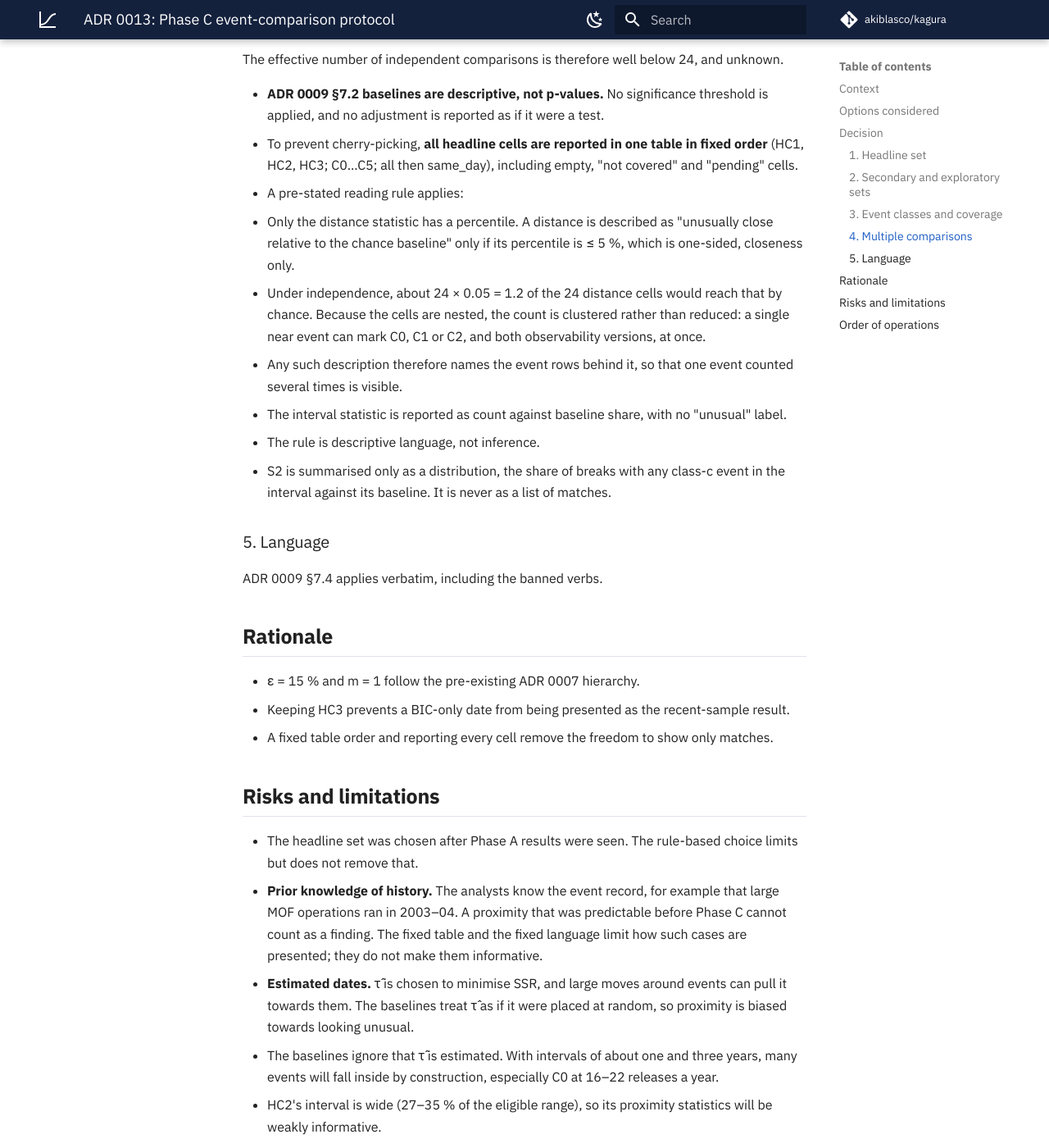
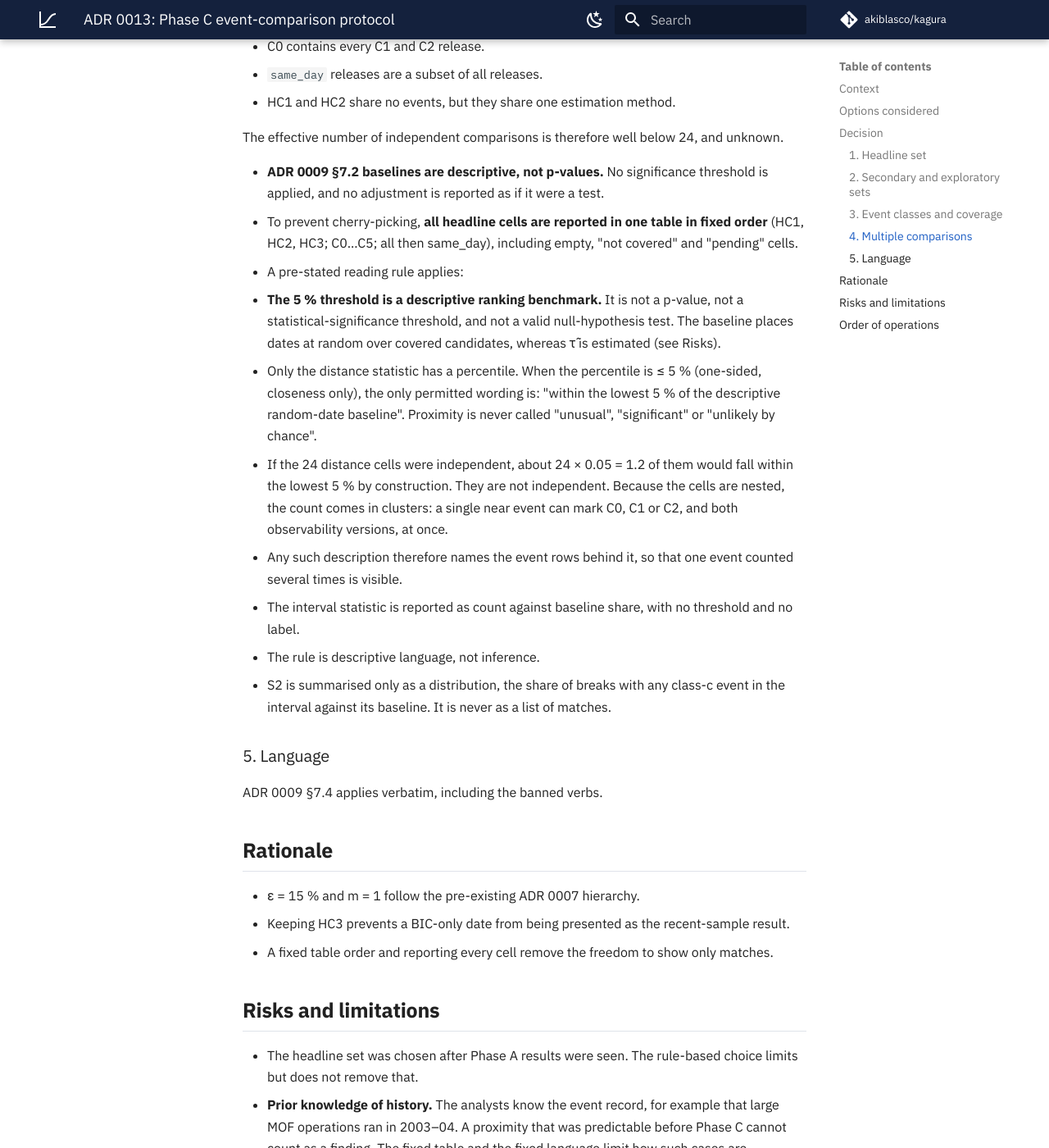
Before and after one commit to akiblasco/kagura, an MkDocs documentation site: the page built from docs/decisions/0013-phase-c-event-comparison-protocol.md, in a window 1280 px wide and 1400 px high, scrolled down 3003 px. Shown: the whole window at 82% size. Built offline with MkDocs 1.6.1 and Material for MkDocs 9.7.7, drawn with Linux system fonts in a browser that asks for light colours; nearby versions of some CDN libraries; comment, search, counter and statistics services are not loaded; some of the changed text lies outside the part shown.

Commit message:
Freeze ADR 0013 Phase C event-comparison protocol
State that the 5 % proximity benchmark is a descriptive ranking, not a
p-value or test, and restrict its wording; record timing and coverage risks.

Co-Authored-By: Claude Opus 5.5 <noreply@anthropic.com>

```diff
--- a/docs/decisions/0013-phase-c-event-comparison-protocol.md
+++ b/docs/decisions/0013-phase-c-event-comparison-protocol.md
@@ -1,6 +1,9 @@
 # ADR 0013: Phase C event-comparison protocol
 
-Status: PROPOSED, 2026-11-18. Not frozen. Not executed.
+Status: FROZEN, 2026-11-18. Approved by the reviewer 2026-11-18. Not yet executed.
+
+Changing this protocol requires a new ADR written before Phase C is run. Headline dates, classes,
+windows and the reading rule may not change after event data are compared with breaks.
 
 ## Context
 
@@ -100,16 +103,21 @@ The effective number of independent comparisons is therefore well below 24, and
   (HC1, HC2, HC3; C0…C5; all then same_day), including empty, "not covered" and "pending"
   cells.
 - A pre-stated reading rule applies:
-  - Only the distance statistic has a percentile. A distance is described as "unusually close
-    relative to the chance baseline" only if its percentile is ≤ 5 %, which is one-sided,
-    closeness only.
-  - Under independence, about 24 × 0.05 = 1.2 of the 24 distance cells would reach that by
-    chance. Because the cells are nested, the count is clustered rather than reduced: a single
-    near event can mark C0, C1 or C2, and both observability versions, at once.
+  - **The 5 % threshold is a descriptive ranking benchmark.** It is not a p-value, not a
+    statistical-significance threshold, and not a valid null-hypothesis test. The baseline
+    places dates at random over covered candidates, whereas τ̂ is estimated (see Risks).
+  - Only the distance statistic has a percentile. When the percentile is ≤ 5 % (one-sided,
+    closeness only), the only permitted wording is: "within the lowest 5 % of the descriptive
+    random-date baseline". Proximity is never called "unusual", "significant" or "unlikely by
+    chance".
+  - If the 24 distance cells were independent, about 24 × 0.05 = 1.2 of them would fall within
+    the lowest 5 % by construction. They are not independent. Because the cells are nested, the
+    count comes in clusters: a single near event can mark C0, C1 or C2, and both observability
+    versions, at once.
   - Any such description therefore names the event rows behind it, so that one event counted
     several times is visible.
-  - The interval statistic is reported as count against baseline share, with no "unusual"
-    label.
+  - The interval statistic is reported as count against baseline share, with no threshold and
+    no label.
   - The rule is descriptive language, not inference.
 - S2 is summarised only as a distribution, the share of breaks with any class-c event in the
   interval against its baseline. It is never as a list of matches.
@@ -134,7 +142,12 @@ ADR 0009 §7.4 applies verbatim, including the banned verbs.
   make them informative.
 - **Estimated dates.** τ̂ is chosen to minimise SSR, and large moves around events can pull it
   towards them. The baselines treat τ̂ as if it were placed at random, so proximity is biased
-  towards looking unusual.
+  towards ranking close.
+- **Timing uncertainty.** FX is the New York noon fix, yields close around 15:30, and FOMC
+  statements arrive at 14:00–14:15 ET (ADR 0012 L19). MOF New York-afternoon operations fall one
+  row early (L21). Row-level distances can therefore be off by one row.
+- **Incomplete coverage.** C1 is pending (L22) and C5 coverage depends on collection, so some
+  headline cells may be "pending" or "not covered". They are reported as such.
 - The baselines ignore that τ̂ is estimated. With intervals of about one and three years, many
   events will fall inside by construction, especially C0 at 16–22 releases a year.
 - HC2's interval is wide (27–35 % of the eligible range), so its proximity statistics will be
```
Also changed, not shown: other parts of docs/decisions/0013-phase-c-event-comparison-protocol.md (+1 -1 lines).
